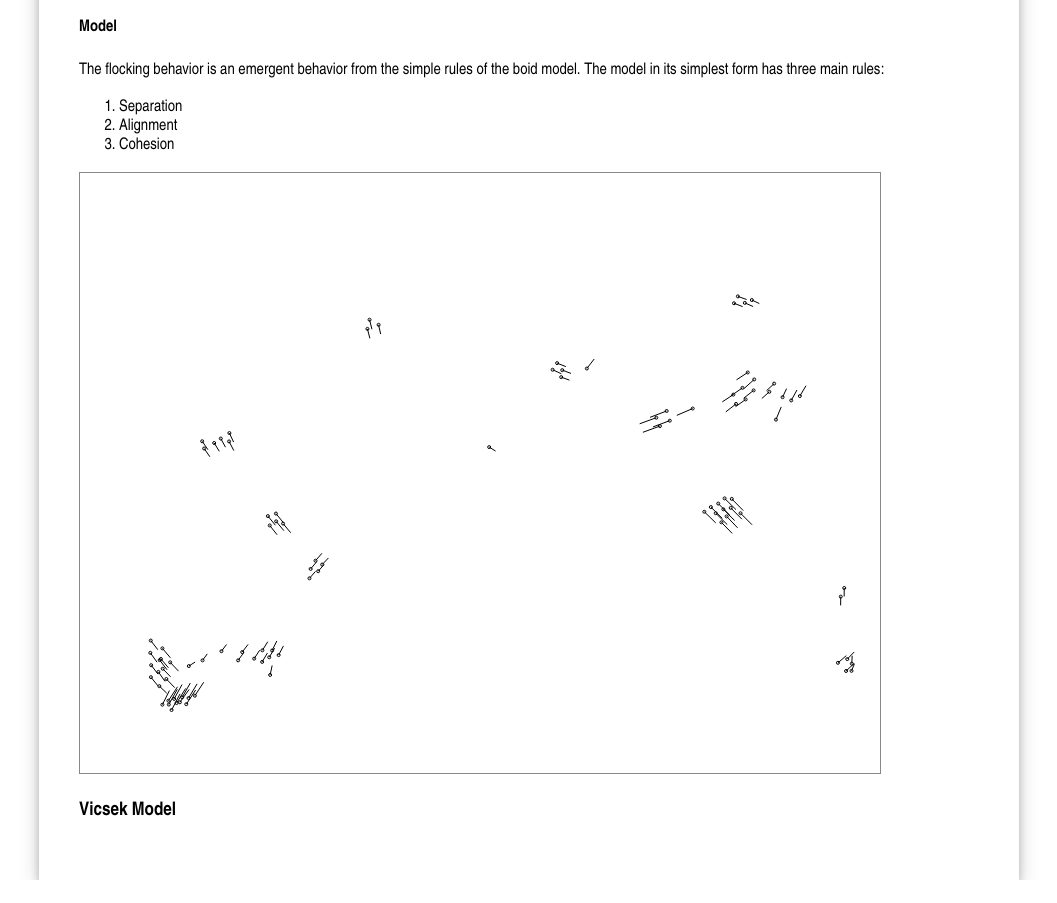
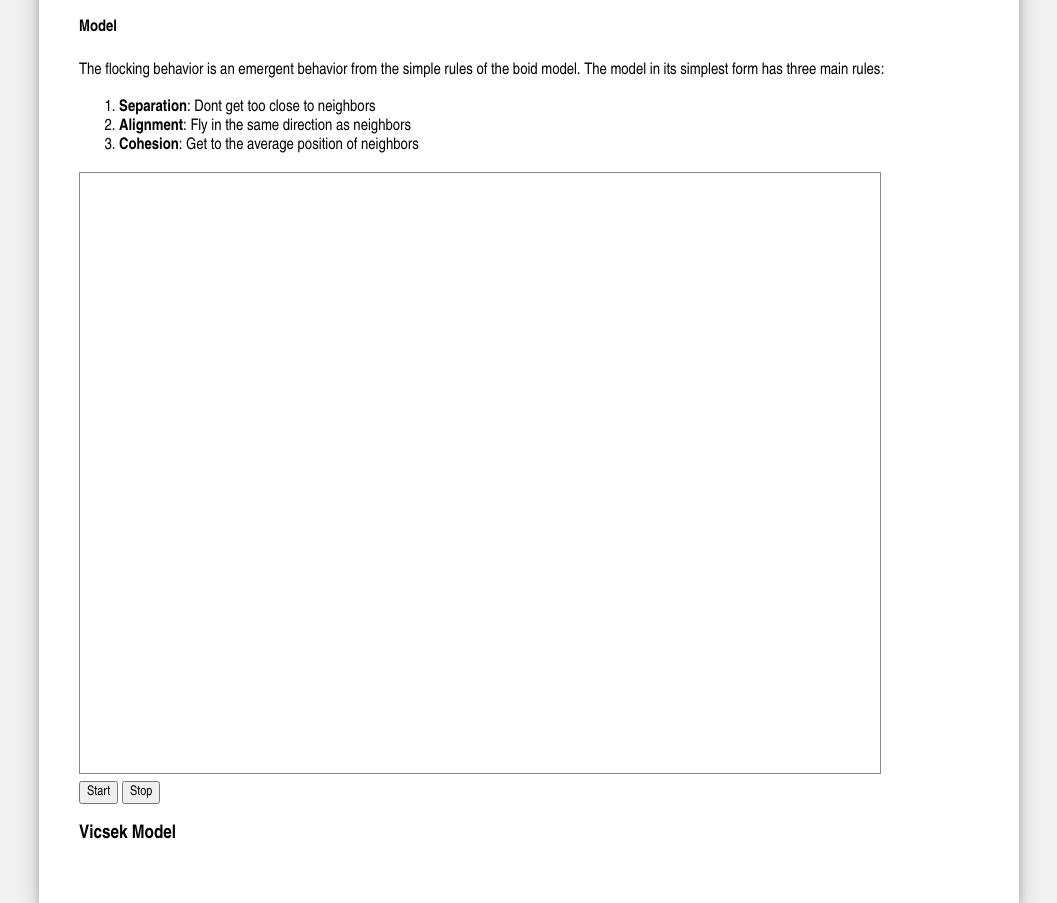
Before and after one commit to CaelebBalanesi/calgorithms, a plain HTML site: page index.html in a window 1280 px wide. Shown: the part 376-1279 px from the top of the page, without its empty margins (111-1168 px from the left). Before the commit the page ends 1256 px from the top, so only its background shows below. Drawn offline with Linux system fonts and the light colour scheme.

Commit message:
Styled a bit. Created simulation and config classes. Added start and stop buttons. Added a bit more information.

```diff
--- a/css/styles.css
+++ b/css/styles.css
@@ -1,5 +1,9 @@
 * {
   font-family: 'Arial Narrow', Arial, sans-serif;
+}
+
+html {
+  background-color: #f0f0f0;
 }
 
 body {
@@ -7,6 +11,7 @@ body {
   min-width: 900px;
   margin: auto;
   padding: 40px;
+  background-color: #ffffff;
   box-shadow: 0 4px 8px 0 rgba(0, 0, 0, 0.2), 0 6px 20px 0 rgba(0, 0, 0, 0.19);
 }
 
--- a/index.html
+++ b/index.html
@@ -9,8 +9,6 @@
 </head>
 
 <body>
-  <script src="js/test.js"></script>
-
   <h1>Calgorithms</h1>
   <h2>Swarm Algorithms</h2>
   <h3>Boids</h3>
@@ -19,18 +17,15 @@
   <h4>Model</h4>
   <p>The flocking behavior is an emergent behavior from the simple rules of the boid model. The model in its simplest form has three main rules:</p>
   <ol>
-    <li>Separation</li>
-    <li>Alignment</li>
-    <li>Cohesion</li>
+    <li><b>Separation</b>: Dont get too close to neighbors</li>
+    <li><b>Alignment</b>: Fly in the same direction as neighbors</li>
+    <li><b>Cohesion</b>: Get to the average position of neighbors</li>
   </ol>
 
-
-
-
-  <canvas onmousemove="getMousePos(event)" id="BoidsCanvas" width="800" height="600"></canvas>
+  <canvas id="BoidsCanvas" width="800" height="600"></canvas><br>
+  <button onclick="startSim(0)">Start</button>
+  <button onclick="stopSim(0)">Stop</button>
   <script src="js/boids.js"></script>
-
-
 
   <h3>Vicsek Model</h3>
 
--- a/js/boids.js
+++ b/js/boids.js
@@ -1,4 +1,3 @@
-// Create Boid Class
 class Boid {
   constructor(x, y, index) {
     this.index = index;
@@ -18,14 +17,13 @@ class Boid {
     this.max_v = 4;
   }
 
-
   draw(ctx) {
     ctx.beginPath();
     ctx.arc(this.x, this.y, 1.5, 0, 2 * Math.PI);
     ctx.stroke();
     ctx.beginPath();
     ctx.moveTo(this.x, this.y);
-    ctx.lineTo(this.x + (this.vx * 5), this.y + (this.vy * 5));
+    ctx.lineTo(this.x + this.vx * 5, this.y + this.vy * 5);
     ctx.stroke();
   }
 
@@ -44,37 +42,31 @@ class Boid {
     }
   }
 
-  border_check() {
-    if (this.x < 35) { // left side
+  border_check(width, height) {
+    if (this.x < 35) {
       this.vx += this.turn;
-    } else if (this.x > 765) { // right side
+    } else if (this.x > width - 35) {
       this.vx -= this.turn;
-    } else {
-      this.ax = 0;
     }
 
-    if (this.y < 35) { // top side
+    if (this.y < 35) {
       this.vy += this.turn;
-    } else if (this.y > 565) { // bottom side
+    } else if (this.y > height - 35) {
       this.vy -= this.turn;
-    } else {
-      this.ay = 0;
     }
   }
 
-  avoid_mouse() {
-    let distance = Math.sqrt(Math.pow(this.x - mouse_x, 2) + Math.pow(this.y - mouse_y, 2));
-
-    if(distance > this.sight) {
-      return
-    }
+  look_for_mouse(mouse_x, mouse_y, mouse_attraction) {
+    let distance = Math.sqrt(
+      Math.pow(this.x - mouse_x, 2) + Math.pow(this.y - mouse_y, 2)
+    );
+    if (distance > this.sight) return;
 
     let closeness_x = this.x - mouse_x;
     let closeness_y = this.y - mouse_y;
 
-    let mouse_hatred = 0.0125;
-    this.vx += closeness_x * mouse_hatred;
-    this.vy += closeness_y * mouse_hatred;
+    this.vx += closeness_x * mouse_attraction;
+    this.vy += closeness_y * mouse_attraction;
   }
 
   check_other_boids(boids) {
@@ -86,43 +78,39 @@ class Boid {
     let position_average_x = 0;
     let position_average_y = 0;
 
-    for(let i = 0; i < amt_of_boids; i++) {
-      if (this.index == i) {
-        continue;
-      }
-      let dist = distance(this, boids[i]);
-      if (dist < this.sight) { // Insight
-        if (dist < this.space) { // In personal space
-          closeness_x += this.x - boids[i].x;
-          closeness_y += this.y - boids[i].y;
-        } else { // Out of personal space
-          average_x += boids[i].vx;
-          average_y += boids[i].vy;
-          position_average_x += boids[i].x;
-          position_average_y += boids[i].y;
+    for (let boid of boids) {
+      if (this.index === boid.index) continue;
+
+      let dist = distance(this, boid);
+      if (dist < this.sight) {
+        if (dist < this.space) {
+          closeness_x += this.x - boid.x;
+          closeness_y += this.y - boid.y;
+        } else {
+          average_x += boid.vx;
+          average_y += boid.vy;
+          position_average_x += boid.x;
+          position_average_y += boid.y;
           neighbors++;
         }
       }
     }
+
     if (neighbors > 0) {
-      average_x = average_x/neighbors;
-      average_y = average_y/neighbors;
-      position_average_x = position_average_x/neighbors;
-      position_average_y = position_average_y/neighbors;
+      average_x /= neighbors;
+      average_y /= neighbors;
+      position_average_x /= neighbors;
+      position_average_y /= neighbors;
+
       this.vx += (average_x - this.vx) * this.matching;
       this.vx += (position_average_x - this.x) * this.centering;
       this.vy += (average_y - this.vy) * this.matching;
       this.vy += (position_average_y - this.y) * this.centering;
     }
+
     this.vx += closeness_x * this.avoidance;
     this.vy += closeness_y * this.avoidance;
   }
-}
-
-// Helper Functions
-function new_random(i) {
-    let boid = new Boid(Math.random() * 530 + 35, Math.random() * 330 + 35, i);
-    return boid;
 }
 
 function distance(boid1, boid2) {
@@ -133,32 +121,76 @@ function vector_length(x, y) {
   return Math.sqrt(Math.pow(x, 2) + Math.pow(y, 2));
 }
 
-function getMousePos(evt) {
-  var rect = canvas.getBoundingClientRect();
-  mouse_x = evt.clientX - rect.left;
-  mouse_y = evt.clientY - rect.top;
-  console.log(`(${mouse_x}, ${mouse_y})`);
+class BoidSimulationConfig {
+  constructor(
+    mouse_as_object,
+    mouse_attraction,
+  ) {
+    this.mouse_as_object = mouse_as_object,
+    this.mouse_attraction = mouse_attraction
+  }
 }
 
-var canvas = document.getElementById("BoidsCanvas");
-var ctx = canvas.getContext("2d");
-let amt_of_boids = 100;
-let boids = [];
-let mouse_x = 0;
-let mouse_y = 0;
+class BoidSimulation {
+  constructor(canvasId, numBoids, config) {
+    this.canvas = document.getElementById(canvasId);
+    this.ctx = this.canvas.getContext('2d');
+    this.boids = [];
+    this.numBoids = numBoids;
+    this.mouse_x = 0;
+    this.mouse_y = 0;
+    this.simulationInterval = null;
+    this.config = config;
 
-for (let i = 0; i < amt_of_boids; i++) {
-  let boid = new_random(i);
-  boids.push(boid);
+    for (let i = 0; i < this.numBoids; i++) {
+      this.boids.push(new Boid(Math.random() * this.canvas.width, Math.random() * this.canvas.height, i));
+    }
+
+    this.canvas.addEventListener('mousemove', (e) => this.getMousePos(e));
+  }
+
+  getMousePos(evt) {
+    var rect = this.canvas.getBoundingClientRect();
+    this.mouse_x = evt.clientX - rect.left;
+    this.mouse_y = evt.clientY - rect.top;
+  }
+
+  start() {
+    this.simulationInterval = setInterval(() => {
+      this.ctx.clearRect(0, 0, this.canvas.width, this.canvas.height);
+
+      for (let boid of this.boids) {
+        boid.border_check(this.canvas.width, this.canvas.height);
+        if (this.config.mouse_as_object) {
+          boid.look_for_mouse(this.mouse_x, this.mouse_y, this.config.mouse_attraction);
+        }
+        boid.check_other_boids(this.boids);
+        boid.update();
+        boid.draw(this.ctx);
+      }
+    }, 16.67);
+  }
+
+  stop() {
+    clearInterval(this.simulationInterval);
+  }
 }
 
-setInterval(function() {
-  ctx.clearRect(0, 0, canvas.width, canvas.height);
-  for (let i = 0; i < amt_of_boids; i++) {
-    boids[i].border_check();
-    boids[i].avoid_mouse();
-    boids[i].check_other_boids(boids);
-    boids[i].update();
-    boids[i].draw(ctx);
-  }
-}, 16.67);
+let sims = [];
+
+function createSimulations() {
+  var sim1config = new BoidSimulationConfig(true, -0.01);
+  var sim1 = new BoidSimulation('BoidsCanvas', 100, sim1config);
+
+  sims.push(sim1);
+}
+
+function startSim(index) {
+  sims[index].start();
+}
+
+function stopSim(index) {
+  sims[index].stop();
+}
+
+window.onload = createSimulations;
```
